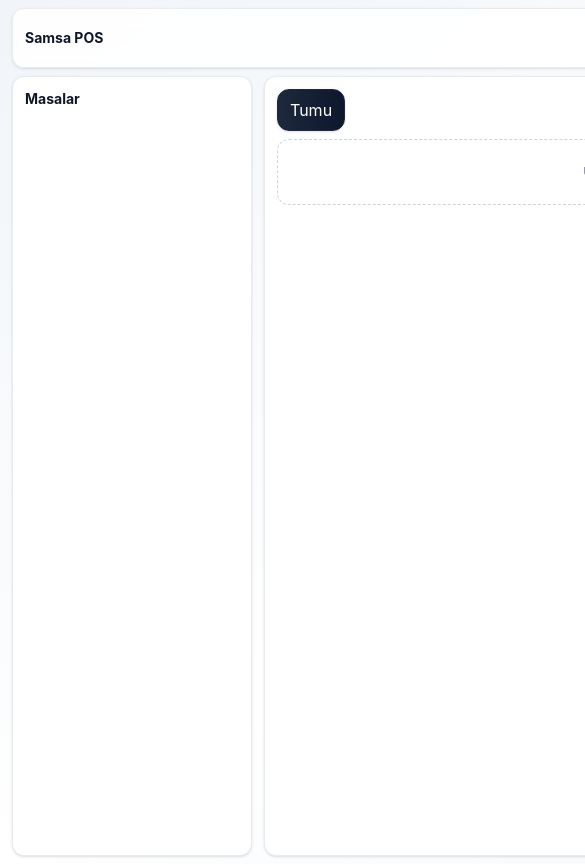
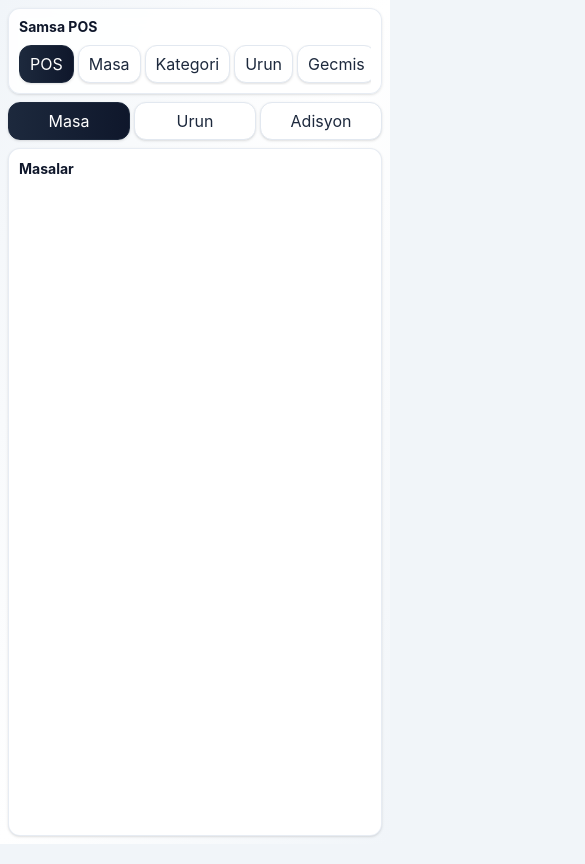
Before and after one commit to bykemalh/SamsaPOS, a website built with Vite: page index.html in a window 390 px wide. Shown: the top 864 px of the page, 585 px wide, since content can reach past the window. Built offline with nearby package versions, Linux system fonts and the light colour scheme.

Commit message:
Enhance POS application with panel management and UI improvements. Added posPanel state to manage active panels (tables, products, order) in main.ts. Updated rendering logic in render.ts to support panel switching and improved button styles. Adjusted CSS for better responsiveness and layout. Modified Tauri configuration for window dimensions.

```diff
--- a/src-tauri/tauri.conf.json
+++ b/src-tauri/tauri.conf.json
@@ -16,8 +16,8 @@
         "title": "Samsa POS",
         "width": 1600,
         "height": 920,
-        "minWidth": 1280,
-        "minHeight": 760,
+        "minWidth": 480,
+        "minHeight": 640,
         "resizable": true
       }
     ],
@@ -27,6 +27,6 @@
   },
   "bundle": {
     "active": true,
-    "targets": "all"
+    "targets": ["deb", "rpm"]
   }
 }
--- a/src/main.ts
+++ b/src/main.ts
@@ -17,6 +17,7 @@ class PosApp {
 
   private state: UiState = {
     view: "pos",
+    posPanel: "tables",
     activeModal: null,
     loading: false,
     selectedTableId: null,
@@ -132,6 +133,7 @@ class PosApp {
 
   private async selectTable(tableId: number): Promise<void> {
     this.state.selectedTableId = tableId;
+    this.state.posPanel = "products";
     await this.withLoading(async () => {
       this.state.activeOrder = await api.getOrderByTable(tableId);
     });
@@ -311,6 +313,10 @@ class PosApp {
         this.state.view = view;
         this.state.activeModal = null;
 
+        if (view === "pos") {
+          this.state.posPanel = "tables";
+        }
+
         if (view === "history") {
           await this.withLoading(async () => {
             this.state.closedOrders = await api.getClosedOrders();
@@ -319,6 +325,14 @@ class PosApp {
         }
 
         this.render();
+        return;
+      }
+      case "switch-pos-panel": {
+        const panel = button.dataset.panel as UiState["posPanel"];
+        if (panel) {
+          this.state.posPanel = panel;
+          this.render();
+        }
         return;
       }
       case "close-modal":
@@ -372,6 +386,8 @@ class PosApp {
           this.state.activeOrder = await api.addItemToTable(this.state.selectedTableId!, productId);
           this.state.dashboard = await api.getDashboard();
         });
+        this.state.posPanel = "order";
+        this.render();
         return;
       }
       case "increase-item":
--- a/src/render.ts
+++ b/src/render.ts
@@ -5,22 +5,35 @@ import type {
   DiningTable,
   FormModal,
   OrderDetail,
+  PosPanel,
   Product,
   UiState,
 } from "./types";
 import { escapeHtml, formatCurrency, formatDateTime } from "./utils";
 
-const btn = "min-h-10 rounded-xl border px-3 py-2 text-sm font-bold shadow-sm";
+const btn = "min-h-9 rounded-xl border px-2.5 py-1.5 text-xs font-bold shadow-sm sm:min-h-10 sm:px-3 sm:py-2 sm:text-sm";
 const btnPrimary = `${btn} border-slate-800 bg-gradient-to-r from-slate-800 to-slate-900 text-white`;
 const btnGhost = `${btn} border-slate-200 bg-white text-slate-800`;
 const btnDanger = `${btn} border-rose-200 bg-rose-50 text-rose-700`;
 const input =
   "min-h-10 w-full rounded-xl border border-slate-200 bg-white px-3 py-2 text-sm font-bold text-slate-900 outline-none shadow-sm focus:border-slate-800";
-const panel = "rounded-xl border border-slate-200/80 bg-white p-3 shadow-sm";
-const card = "rounded-xl border border-slate-200/80 bg-gradient-to-br from-white to-slate-50 p-3 shadow-sm";
+const panel = "rounded-xl border border-slate-200/80 bg-white p-2.5 shadow-sm sm:p-3";
+const card = "rounded-xl border border-slate-200/80 bg-gradient-to-br from-white to-slate-50 p-2.5 shadow-sm sm:p-3";
+const scrollArea = "min-h-0 flex-1 space-y-2 overflow-y-auto overscroll-contain";
+const panelVisibility = (panelName: PosPanel, active: PosPanel) =>
+  active === panelName ? "flex min-h-0 flex-col" : "hidden min-h-0 flex-col lg:flex";
 
 function navBtn(view: AppView, current: AppView, label: string): string {
-  return `<button type="button" data-action="switch-view" data-view="${view}" class="${current === view ? btnPrimary : btnGhost} text-xs">${label}</button>`;
+  return `<button type="button" data-action="switch-view" data-view="${view}" class="${current === view ? btnPrimary : btnGhost} shrink-0">${label}</button>`;
+}
+
+function posPanelBtn(panel: PosPanel, current: PosPanel, label: string, badge?: number): string {
+  const badgeHtml =
+    badge && badge > 0
+      ? `<span class="ml-1 rounded-full bg-white/25 px-1.5 py-0.5 text-[10px]">${badge}</span>`
+      : "";
+
+  return `<button type="button" data-action="switch-pos-panel" data-panel="${panel}" class="${current === panel ? btnPrimary : btnGhost} min-h-9 px-2 text-xs sm:min-h-10">${label}${badgeHtml}</button>`;
 }
 
 function tableCard(table: DiningTable, selectedTableId: number | null): string {
@@ -48,7 +61,7 @@ function tableCard(table: DiningTable, selectedTableId: number | null): string {
 
 function categoryFilter(category: Category, selectedCategoryId: number | null): string {
   const selected = selectedCategoryId === category.id;
-  return `<button type="button" data-action="filter-category" data-category-id="${category.id}" class="${selected ? btnPrimary : btnGhost}">${escapeHtml(category.name)}</button>`;
+  return `<button type="button" data-action="filter-category" data-category-id="${category.id}" class="${selected ? btnPrimary : btnGhost} shrink-0">${escapeHtml(category.name)}</button>`;
 }
 
 function productCard(product: Product): string {
@@ -69,7 +82,7 @@ function productCard(product: Product): string {
 
 function renderOrder(order: OrderDetail | null): string {
   if (!order) {
-    return `<div class="flex min-h-[320px] items-center justify-center rounded-xl border border-dashed border-slate-300 bg-slate-50 p-4 text-center text-sm font-bold text-slate-500">Masa secin.</div>`;
+    return `<div class="flex min-h-[12rem] flex-1 items-center justify-center rounded-xl border border-dashed border-slate-300 bg-slate-50 p-4 text-center text-sm font-bold text-slate-500 sm:min-h-[16rem]">Masa secin.</div>`;
   }
 
   const items = order.items.length
@@ -99,22 +112,22 @@ function renderOrder(order: OrderDetail | null): string {
     : `<div class="rounded-xl border border-dashed border-slate-300 p-4 text-center text-xs font-bold text-slate-500">Urun yok.</div>`;
 
   return `
-    <div class="space-y-2">
-      <div class="${panel}">
+    <div class="flex min-h-0 flex-1 flex-col gap-2">
+      <div class="${panel} shrink-0">
         <div class="flex items-center justify-between gap-2">
-          <div>
+          <div class="min-w-0">
             <div class="text-[10px] font-bold uppercase tracking-wider text-slate-400">Adisyon</div>
-            <h2 class="text-lg font-bold text-slate-900">${escapeHtml(order.tableName)}</h2>
+            <h2 class="truncate text-base font-bold text-slate-900 sm:text-lg">${escapeHtml(order.tableName)}</h2>
           </div>
-          <button type="button" data-action="print-order" data-order-id="${order.orderId ?? ""}" class="${btnGhost}">Fis</button>
+          <button type="button" data-action="print-order" data-order-id="${order.orderId ?? ""}" class="${btnGhost} shrink-0">Fis</button>
         </div>
         <div class="mt-1 text-xs font-bold text-slate-500">${formatDateTime(order.openedAt)}</div>
       </div>
-      <div class="max-h-[calc(100vh-22rem)] space-y-2 overflow-y-auto">${items}</div>
-      <div class="${panel}">
+      <div class="${scrollArea}">${items}</div>
+      <div class="${panel} shrink-0">
         <div class="flex items-center justify-between">
           <span class="text-sm font-bold text-slate-600">Toplam</span>
-          <span class="text-xl font-bold text-slate-900">${formatCurrency(order.total)}</span>
+          <span class="text-lg font-bold text-slate-900 sm:text-xl">${formatCurrency(order.total)}</span>
         </div>
         <div class="mt-2 grid grid-cols-2 gap-2">
           <button type="button" data-action="clear-order" data-table-id="${order.tableId}" class="${btnGhost}">Temizle</button>
@@ -132,25 +145,35 @@ function renderPosView(state: UiState): string {
     if (!state.selectedCategoryId) return true;
     return product.categoryId === state.selectedCategoryId;
   });
+  const orderItemCount = state.activeOrder?.items.length ?? 0;
 
   return `
-    <section class="grid min-h-[calc(100vh-4rem)] grid-cols-[240px_minmax(0,1fr)_300px] gap-3">
-      <aside class="${panel}">
-        <h2 class="mb-2 text-sm font-bold text-slate-900">Masalar</h2>
-        <div class="max-h-[calc(100vh-8rem)] space-y-2 overflow-y-auto">
+    <section class="flex min-h-0 flex-1 flex-col gap-2 lg:gap-3">
+      <div class="grid shrink-0 grid-cols-3 gap-1 lg:hidden">
+        ${posPanelBtn("tables", state.posPanel, "Masa")}
+        ${posPanelBtn("products", state.posPanel, "Urun")}
+        ${posPanelBtn("order", state.posPanel, "Adisyon", orderItemCount)}
+      </div>
+      <div class="grid min-h-0 flex-1 gap-2 lg:grid-cols-[minmax(0,11rem)_minmax(0,1fr)_minmax(0,13rem)] lg:gap-3 xl:grid-cols-[minmax(0,13rem)_minmax(0,1fr)_minmax(0,16rem)]">
+        <aside class="${panel} ${panelVisibility("tables", state.posPanel)} min-h-[calc(100dvh-10.5rem)] lg:min-h-[calc(100dvh-7rem)]">
+          <h2 class="mb-2 shrink-0 text-sm font-bold text-slate-900">Masalar</h2>
+          <div class="${scrollArea}">
             ${state.dashboard.tables.map((table) => tableCard(table, state.selectedTableId)).join("")}
           </div>
         </aside>
-      <section class="${panel}">
-        <div class="mb-2 flex flex-wrap items-center gap-2">
-          <button type="button" data-action="filter-category" data-category-id="" class="${state.selectedCategoryId === null ? btnPrimary : btnGhost}">Tumu</button>
+        <section class="${panel} ${panelVisibility("products", state.posPanel)} min-h-[calc(100dvh-10.5rem)] lg:min-h-[calc(100dvh-7rem)]">
+          <div class="mb-2 flex shrink-0 gap-2 overflow-x-auto pb-1">
+            <button type="button" data-action="filter-category" data-category-id="" class="${state.selectedCategoryId === null ? btnPrimary : btnGhost} shrink-0">Tumu</button>
             ${categories.map((c) => categoryFilter(c, state.selectedCategoryId)).join("")}
           </div>
-        <div class="grid max-h-[calc(100vh-8rem)] grid-cols-4 gap-2 overflow-y-auto">
-          ${filteredProducts.length ? filteredProducts.map(productCard).join("") : '<div class="col-span-4 rounded-xl border border-dashed border-slate-300 p-6 text-center text-xs font-bold text-slate-500">Urun yok</div>'}
+          <div class="grid min-h-0 flex-1 grid-cols-2 gap-2 overflow-y-auto overscroll-contain min-[520px]:grid-cols-3 lg:grid-cols-2 xl:grid-cols-3 2xl:grid-cols-4">
+            ${filteredProducts.length ? filteredProducts.map(productCard).join("") : '<div class="col-span-full rounded-xl border border-dashed border-slate-300 p-6 text-center text-xs font-bold text-slate-500">Urun yok</div>'}
           </div>
         </section>
-      <aside class="${panel}">${renderOrder(state.activeOrder)}</aside>
+        <aside class="${panel} ${panelVisibility("order", state.posPanel)} min-h-[calc(100dvh-10.5rem)] lg:min-h-[calc(100dvh-7rem)]">
+          ${renderOrder(state.activeOrder)}
+        </aside>
+      </div>
     </section>
   `;
 }
@@ -158,11 +181,11 @@ function renderPosView(state: UiState): string {
 function renderTablePage(state: UiState): string {
   return `
     <section class="${panel}">
-      <div class="mb-3 flex items-center justify-between">
+      <div class="mb-3 flex flex-col gap-2 sm:flex-row sm:items-center sm:justify-between">
         <h2 class="text-base font-bold text-slate-900">Masa Listesi</h2>
-        <button type="button" data-action="new-table" class="${btnPrimary} text-xs">+ Yeni Masa</button>
+        <button type="button" data-action="new-table" class="${btnPrimary} shrink-0 text-xs">+ Yeni Masa</button>
       </div>
-      <div class="grid gap-2 md:grid-cols-2 xl:grid-cols-3">
+      <div class="grid grid-cols-1 gap-2 sm:grid-cols-2 xl:grid-cols-3">
         ${state.dashboard.tables
           .map(
             (table) => `
@@ -190,16 +213,16 @@ function renderTablePage(state: UiState): string {
 function renderCategoryPage(state: UiState): string {
   return `
     <section class="${panel}">
-      <div class="mb-3 flex items-center justify-between">
+      <div class="mb-3 flex flex-col gap-2 sm:flex-row sm:items-center sm:justify-between">
         <h2 class="text-base font-bold text-slate-900">Kategori Listesi</h2>
-        <button type="button" data-action="new-category" class="${btnPrimary} text-xs">+ Yeni Kategori</button>
+        <button type="button" data-action="new-category" class="${btnPrimary} shrink-0 text-xs">+ Yeni Kategori</button>
       </div>
-      <div class="grid gap-2 md:grid-cols-2 xl:grid-cols-3">
+      <div class="grid grid-cols-1 gap-2 sm:grid-cols-2 xl:grid-cols-3">
         ${state.dashboard.categories
           .map(
             (category) => `
           <div class="${card}">
-            <div class="flex items-center justify-between">
+            <div class="flex flex-col gap-2 sm:flex-row sm:items-center sm:justify-between">
               <div class="text-sm font-bold text-slate-900">${escapeHtml(category.name)}</div>
               <div class="flex gap-2">
                 <button type="button" data-action="edit-category" data-category-id="${category.id}" class="${btnGhost} text-xs">Duzenle</button>
@@ -218,11 +241,11 @@ function renderCategoryPage(state: UiState): string {
 function renderProductPage(state: UiState): string {
   return `
     <section class="${panel}">
-      <div class="mb-3 flex items-center justify-between">
+      <div class="mb-3 flex flex-col gap-2 sm:flex-row sm:items-center sm:justify-between">
         <h2 class="text-base font-bold text-slate-900">Urun Listesi</h2>
-        <button type="button" data-action="new-product" class="${btnPrimary} text-xs">+ Yeni Urun</button>
+        <button type="button" data-action="new-product" class="${btnPrimary} shrink-0 text-xs">+ Yeni Urun</button>
       </div>
-      <div class="grid gap-2 md:grid-cols-2 xl:grid-cols-3">
+      <div class="grid grid-cols-1 gap-2 sm:grid-cols-2 xl:grid-cols-3">
         ${state.dashboard.products
           .map(
             (product) => `
@@ -259,12 +282,12 @@ function renderHistoryPage(history: ClosedOrderSummary[]): string {
           .map(
             (entry) => `
           <div class="${card}">
-            <div class="flex items-center justify-between">
-              <div>
+            <div class="flex flex-col gap-2 sm:flex-row sm:items-center sm:justify-between">
+              <div class="min-w-0">
                 <div class="text-sm font-bold text-slate-900">${escapeHtml(entry.tableName)}</div>
                 <div class="text-xs font-bold text-slate-500">${formatDateTime(entry.closedAt)} • ${entry.itemCount} urun</div>
               </div>
-              <div class="flex items-center gap-2">
+              <div class="flex shrink-0 items-center gap-2">
                 <span class="text-sm font-bold text-slate-900">${formatCurrency(entry.total)}</span>
                 <button type="button" data-action="print-receipt" data-order-id="${entry.orderId}" class="${btnGhost} text-xs">Fis</button>
               </div>
@@ -352,8 +375,8 @@ function renderModal(state: UiState): string {
   }
 
   return `
-    <div class="fixed inset-0 z-50 flex items-center justify-center bg-slate-900/40 p-4 backdrop-blur-sm">
-      <div class="w-full max-w-md rounded-2xl border border-slate-200/80 bg-white p-4 shadow-xl">
+    <div class="fixed inset-0 z-50 flex items-end justify-center bg-slate-900/40 p-2 backdrop-blur-sm sm:items-center sm:p-4">
+      <div class="max-h-[92dvh] w-full max-w-md overflow-y-auto rounded-2xl border border-slate-200/80 bg-white p-4 shadow-xl">
         <div class="mb-3 flex items-center justify-between">
           <h2 class="text-base font-bold text-slate-900">${modalTitles[state.activeModal](state)}</h2>
           <button type="button" data-action="close-modal" class="${btnGhost} text-xs">X</button>
@@ -382,11 +405,11 @@ function renderView(state: UiState): string {
 
 export function renderApp(state: UiState): string {
   return `
-    <div class="min-h-screen bg-gradient-to-br from-slate-100 via-white to-slate-100 text-slate-900">
-      <div class="mx-auto max-w-[1800px] px-3 py-2">
-        <header class="mb-2 flex items-center justify-between rounded-xl border border-slate-200/80 bg-white/90 px-3 py-2 shadow-sm backdrop-blur">
+    <div class="flex min-h-dvh flex-col bg-gradient-to-br from-slate-100 via-white to-slate-100 text-slate-900">
+      <div class="mx-auto flex w-full max-w-[1800px] flex-1 flex-col px-2 py-2 sm:px-3">
+        <header class="mb-2 flex shrink-0 flex-col gap-2 rounded-xl border border-slate-200/80 bg-white/90 px-2.5 py-2 shadow-sm backdrop-blur sm:flex-row sm:items-center sm:justify-between sm:px-3">
           <span class="text-sm font-bold text-slate-900">Samsa POS</span>
-          <nav class="flex flex-wrap gap-1">
+          <nav class="flex gap-1 overflow-x-auto pb-0.5">
             ${navBtn("pos", state.view, "POS")}
             ${navBtn("tables", state.view, "Masa")}
             ${navBtn("categories", state.view, "Kategori")}
@@ -394,17 +417,17 @@ export function renderApp(state: UiState): string {
             ${navBtn("history", state.view, "Gecmis")}
           </nav>
         </header>
-        <main>${renderView(state)}</main>
+        <main class="flex min-h-0 flex-1 flex-col">${renderView(state)}</main>
       </div>
       ${renderModal(state)}
       ${
         state.loading
-          ? `<div class="pointer-events-none fixed inset-0 grid place-items-center bg-white/50 backdrop-blur-sm"><div class="rounded-xl border border-slate-300 bg-white px-4 py-2 text-sm font-bold text-slate-900 shadow-sm">Yukleniyor...</div></div>`
+          ? `<div class="pointer-events-none fixed inset-0 z-40 grid place-items-center bg-white/50 backdrop-blur-sm"><div class="rounded-xl border border-slate-300 bg-white px-4 py-2 text-sm font-bold text-slate-900 shadow-sm">Yukleniyor...</div></div>`
           : ""
       }
       ${
         state.toast
-          ? `<div class="fixed bottom-4 right-4 rounded-xl border px-3 py-2 text-sm font-bold shadow-sm ${state.toast.type === "success" ? "border-emerald-200 bg-emerald-50 text-emerald-800" : "border-rose-200 bg-rose-50 text-rose-800"}">${escapeHtml(state.toast.message)}</div>`
+          ? `<div class="fixed bottom-3 left-3 right-3 z-50 rounded-xl border px-3 py-2 text-center text-sm font-bold shadow-sm sm:bottom-4 sm:left-auto sm:right-4 sm:text-left ${state.toast.type === "success" ? "border-emerald-200 bg-emerald-50 text-emerald-800" : "border-rose-200 bg-rose-50 text-rose-800"}">${escapeHtml(state.toast.message)}</div>`
           : ""
       }
     </div>
--- a/src/styles.css
+++ b/src/styles.css
@@ -19,11 +19,15 @@ body,
 #app {
   margin: 0;
   min-height: 100%;
+  min-height: 100dvh;
 }
 
 body {
-  min-width: 1280px;
+  min-width: 0;
+  overflow-x: hidden;
   background: linear-gradient(135deg, #f1f5f9 0%, #ffffff 50%, #f1f5f9 100%);
+  -webkit-tap-highlight-color: transparent;
+  touch-action: manipulation;
 }
 
 button,
--- a/src/types.ts
+++ b/src/types.ts
@@ -1,5 +1,6 @@
 export type AppView = "pos" | "tables" | "categories" | "products" | "history";
 export type FormModal = "table" | "category" | "product";
+export type PosPanel = "tables" | "products" | "order";
 
 export interface DiningTable {
   id: number;
@@ -81,6 +82,7 @@ export interface ProductDraft {
 
 export interface UiState {
   view: AppView;
+  posPanel: PosPanel;
   activeModal: FormModal | null;
   loading: boolean;
   selectedTableId: number | null;
```
Lines whose indentation alone changed are shown as unchanged.
